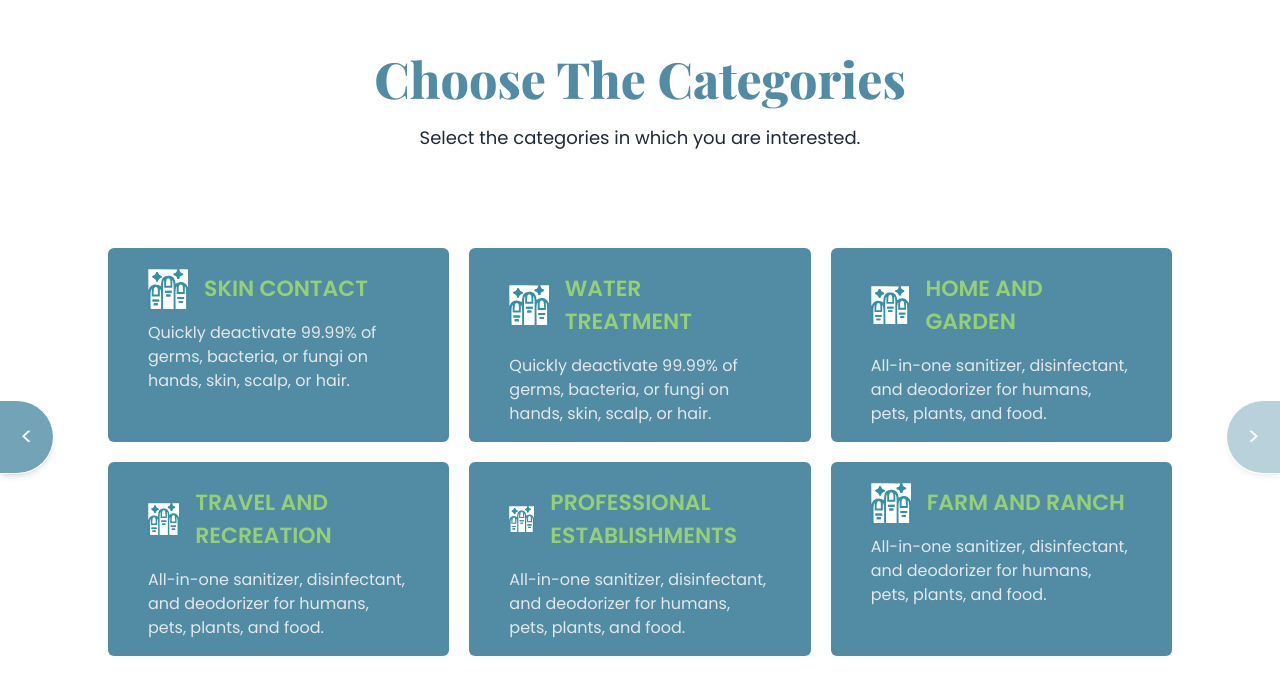
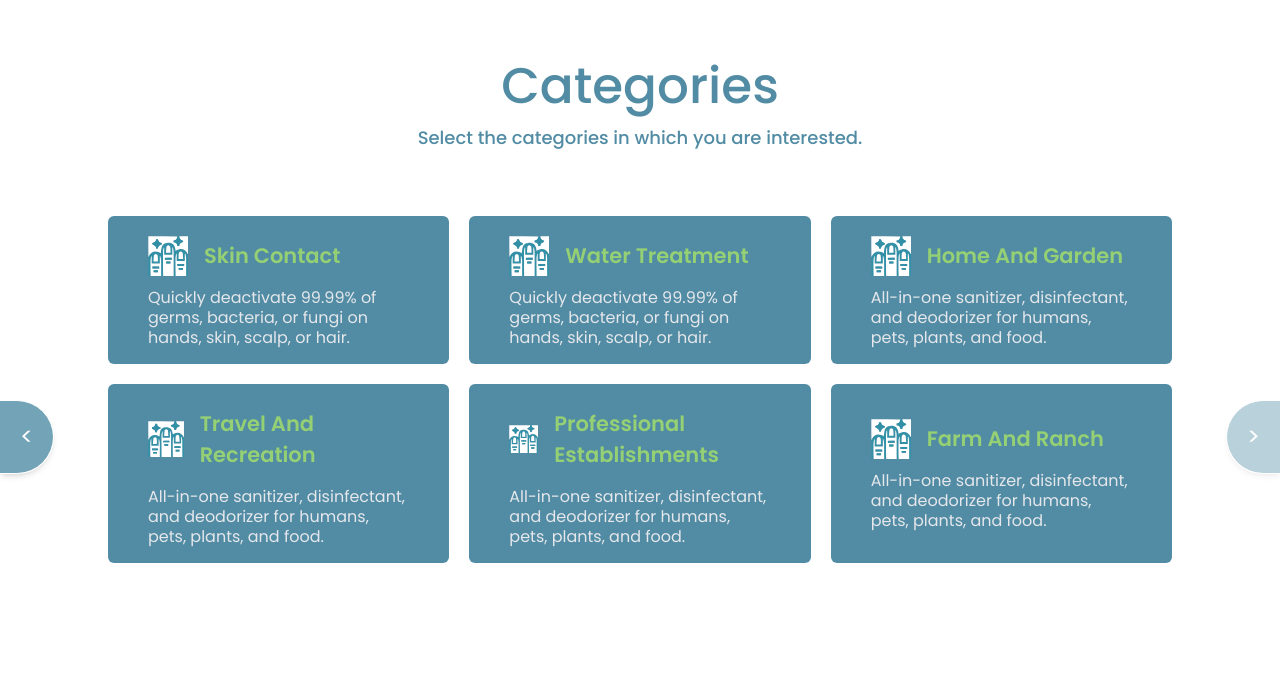
Before and after one commit to dag-bag/clean-solutions, a Next.js app: page /quiz/categories in a window 1280 px wide. Shown: the top 694 px of the page. Built offline with nearby package versions, Linux system fonts and the light colour scheme.

Commit message:
categories and sub-categories page updated

```diff
--- a/components/cards/category-card.tsx
+++ b/components/cards/category-card.tsx
@@ -2,7 +2,6 @@ import Image from "next/image"
 import { useRecoilState } from "recoil"
 import data from "../../_____quiz-data"
 import { selectedCategoryAtom } from "../../pages/quiz/categories"
-
 
 const CategoryCard = ({ name }: any) => {
     const [state, setState] = useRecoilState(selectedCategoryAtom)
@@ -16,18 +15,17 @@ const CategoryCard = ({ name }: any) => {
         }
     }
     return (
-        <div
-            onClick={onClickHandler}
-            className={`w-full px-10 py-4 h-full rounded-md ${isSelected ? `bg-green-1` : `bg-blue-1`} `}>
+        <button onClick={onClickHandler}
+            className={`w-full px-10 py-4 h-full rounded-md ${isSelected ? `bg-green-1` : `bg-blue-1`} select-none`} tabIndex={0}>
             <div className="flex items-center">
                 <div className="flex items-center justify-center gap-0">
                     <Image style={{ color: 'white' }} width={40} height={40} alt="none" src='/official/nails.svg' />
                 </div>
-                <h1 className={`text-[22px] py-2 font-semibold uppercase ml-4 ${!isSelected ? `text-green-1` : `text-blue-1`} `}>{name}</h1>
+                <h1 className={` text-left text-[20px] md:text-[21px] py-2 font-semibold capitalize ml-4  ${!isSelected ? `text-green-1` : `text-blue-1`} `}>{name}</h1>
             </div>
             <div className="mt-2">
-                <p className="text-gray-200 text-center--">{data[name].self.discription}</p>
+                <p className="text-gray-200 text-left text-sm md:text-[16px]">{data[name].self.discription}</p>
             </div>
-        </ div >)
+        </ button >)
 }
 export default CategoryCard
--- a/components/cards/subCategory-card.tsx
+++ b/components/cards/subCategory-card.tsx
@@ -22,18 +22,17 @@ const CategoryCard = ({ name, data, disabled }: props) => {
         }
     }
     return (
-        <div onClick={onClickHandler}
-            className={`w-full px-10 py-4 h-full rounded-md ${isSelected ? `bg-green-1` : `bg-blue-1`} ${disabled ? `opacity-50` : `opacity-100`} `}>
+        <button onClick={onClickHandler}
+            className={`w-full px-10 py-4 h-full rounded-md ${isSelected ? `bg-green-1` : `bg-blue-1`} select-none`} tabIndex={0}>
             <div className="flex items-center">
                 <div className="flex items-center justify-center gap-0">
                     <Image style={{ color: 'white' }} width={40} height={40} alt="none" src='/official/nails.svg' />
                 </div>
-                <h1 className={`text-[22px] py-2 font-semibold uppercase ml-4 ${!isSelected ? `text-green-1` : `text-blue-1`} `}>{name}</h1>
+                <h1 className={` text-left text-[20px] md:text-[21px] py-2 font-semibold capitalize ml-4  ${!isSelected ? `text-green-1` : `text-blue-1`} `}>{name}</h1>
             </div>
             <div className="mt-2">
-                <p className="text-gray-200 text-center--">{data[name].discription}</p>
-
+                <p className="text-gray-200 text-left text-sm md:text-[16px]">{data[name].discription}</p>
             </div>
-        </ div >)
+        </ button >)
 }
 export default CategoryCard
--- a/pages/quiz/categories.tsx
+++ b/pages/quiz/categories.tsx
@@ -23,22 +23,15 @@ const CategoriesPage = () => {
 
     return (
         <Layout onNext={Next} onPrevious={Previous} isEnabled={state.length == 0}>
-            <div className="  ">
-                <header className=" md:h-[200px] h-[100px] md:mt-0 flex items-center justify-center flex-col my-10 px-5">
-                    <h1 className="text-center md:text-[50px] text-[35px]  font-heading text-blue-1 font-[800] capitalize">
-                        Choose the categories
-                    </h1>
-                    <p className="text-gray-800 text-center p-2 text-lg ">Select the categories in which you are interested.</p>
-
-
+            <div>
+                <header className=" md:h-[200px] h-[200px] md:mt-0 flex items-center justify-center flex-col my-2 px-5">
+                    <h1 className="text-center md:text-[50px] text-[35px]  text-blue-1 font-[500] capitalize">categories</h1>
+                    <p className="text-blue-1 font-[500] text-center px-2 md:text-lg  ">Select the categories in which you are interested.</p>
                 </header>
-                <main className="grid grid-cols-1 md:grid-cols-2 lg:grid-cols-3 gap-2 lg:gap-5 p-2 max-w-[1080px] m-auto ">
-
-
+                <main className="grid grid-cols-1 md:grid-cols-2 lg:grid-cols-3 gap-2 lg:gap-5 p-2 max-w-[1080px] m-auto">
                     {categories.map((keyName, number) => (
                         <CategoryCard name={keyName} key={number} />
                     ))}
-
                 </main>
             </div>
 
--- a/pages/quiz/sub-category.tsx
+++ b/pages/quiz/sub-category.tsx
@@ -17,7 +17,7 @@ export const selectedSubCategoryAtom = atom<string[]>({
 
 const SubCategoriesPage = () => {
     const selectedCategories = useRecoilValue(selectedCategoryAtom)
-    const [state, setState] = useRecoilState(selectedSubCategoryAtom)
+    const [state] = useRecoilState(selectedSubCategoryAtom)
 
     function getSub() {
         let arr = {};
@@ -36,9 +36,6 @@ const SubCategoriesPage = () => {
         Router.push(`start`)
     }
 
-    console.log(selectedCategories)
-
-    // here is something
     function getCategory() {
         return flatten(selectedCategories.map((key) => {
             return Object.keys(data[key].categories).filter((key) => key !== 'self')
@@ -49,15 +46,13 @@ const SubCategoriesPage = () => {
 
     return (
         <Layout onNext={Next} onPrevious={Previous} isEnabled={state.length == 0} >
-            <div className="  ">
-                <header className=" md:h-[200px] h-[100px] md:mt-0 flex items-center justify-center flex-col my-10 px-5">
-                    <h1 className="text-center md:text-[50px] text-[35px]  font-heading text-blue-1 font-[800] capitalize">
-                        Choose the sub categories
-                    </h1>
-                    <p className="text-gray-800 text-center p-2 text-lg ">Select the sub categories in which you are interested.</p>
+            <div>
+                <header className=" md:h-[200px] h-[200px] md:mt-0 flex items-center justify-center flex-col my-2 px-5">
+                    <h1 className="text-center md:text-[50px] text-[35px]  text-blue-1 font-[500] capitalize">sub categories</h1>
+                    <p className="text-blue-1 font-[500] text-center px-2 md:text-lg  ">Select the categories in which you are interested.</p>
                 </header>
 
-                <main className="grid grid-cols-1 md:grid-cols-2 lg:grid-cols-3 gap-2 lg:gap-5 p-2 max-w-[1080px] m-auto ">
+                <main className="grid grid-cols-1 md:grid-cols-2 lg:grid-cols-3 gap-2 lg:gap-5 p-2 max-w-[1080px] m-auto">
                     {categories?.map((keyName, number) => {
                         return (
                             <CategoryCard disabled={disebledSubCategories.includes(keyName)} data={subCategories} name={keyName} key={number} />
@@ -69,10 +64,7 @@ const SubCategoriesPage = () => {
 
             <div className="w-full flex items-center justify-center ">
                 <PrerequisiteDataError />
-
             </div>
-
-
 
         </Layout >
     )
--- a/pages/quiz/welcome.tsx
+++ b/pages/quiz/welcome.tsx
@@ -18,7 +18,7 @@ function WelcomePage() {
         <Layout onNext={Next} onPrevious={Prevous}>
             <div className="flex items-center justify-center h-screen lg:p-20 md:p-20  flex-col-reverse md:flex-row scrollbar-hide border ">
                 <div className="flex-1 mt-5">
-                    <h1 className=" py-5  md:text-[70px] text-[30px] md:leading-[70px] leading-[50px] font-extrabold text-center text-blue-1">Hey <b className="text-green-1 capi">"{userName.name}" </b> <br /> Welcome to Clean Tech Solutions</h1>
+                    <h1 className=" py-5  md:text-[70px] text-[30px] md:leading-[70px] leading-[50px] font-semibold text-center text-blue-1">Hey <b className="text-green-1 capitalize font-semibold">"{userName.name}" </b> <br /> Welcome to Clean Tech Solutions</h1>
                 </div>
                 <div className=" flex-1 items-center justify-center hidden md:flex ">
                     <Image width={400} height={400} alt="non" src="/welcome.svg" />
```
